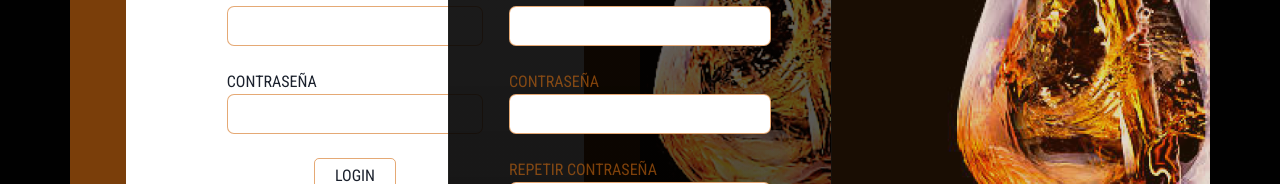
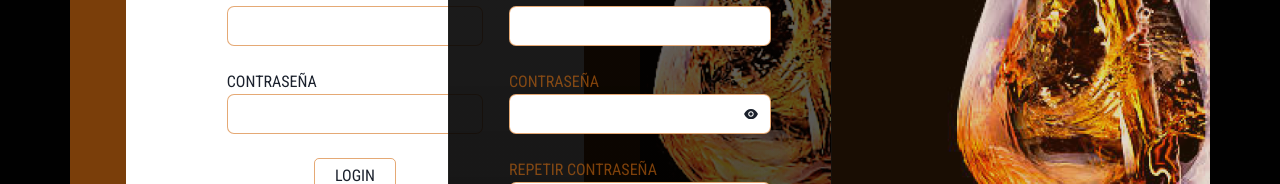
Before and after one commit to Kyokox1/hydra_ecommerce, a React (Create React App) app in the folder frontend/: page / in a window 1280 px wide. Shown: the part 423-607 px from the top of the page. Built offline with nearby package versions, Linux system fonts and the light colour scheme; a web font is replaced by a local one.

Commit message:
Add show password functionality

```diff
--- a/frontend/src/components/home/login/Form.jsx
+++ b/frontend/src/components/home/login/Form.jsx
@@ -40,7 +40,7 @@ const Form = () => {
 				<div className="form-contraseña d-flex flex-column my-4">
 					<label>CONTRASEÑA</label>
 					<input
-						type="pasword"
+						type="password"
 						value={password}
 						onChange={(event) => setPassword(event.target.value)}
 					/>
--- a/frontend/src/components/home/signIn/FormSign.jsx
+++ b/frontend/src/components/home/signIn/FormSign.jsx
@@ -1,4 +1,6 @@
+import { IconButton } from "@chakra-ui/react";
 import React, { useState } from "react";
+import { AiFillEye, AiFillEyeInvisible } from "react-icons/ai";
 
 // redux
 import { useDispatch } from "react-redux";
@@ -6,11 +8,14 @@ import { signClear } from "../../../features/sigIn/signSlice";
 import { registerUser } from "../../../features/user/userSlice";
 
 const FormSign = () => {
+	// state form
 	const [username, setUsername] = useState("");
 	const [email, setEmail] = useState("");
 	const [password, setPassword] = useState("");
 	const [confirmPassword, setConfirmPassword] = useState("");
 	const [cellPhone, setCellPhone] = useState("");
+
+	const [showPassword, setShowPassword] = useState(true);
 
 	const dispatch = useDispatch();
 
@@ -47,7 +52,7 @@ const FormSign = () => {
 				<div className="formSignIn-usuario d-flex flex-column my-4">
 					<label>CORREO ELECTRONICO</label>
 					<input
-						type="text"
+						type="email"
 						value={email}
 						onChange={(event) => setEmail(event.target.value)}
 					/>
@@ -55,15 +60,33 @@ const FormSign = () => {
 				<div className="formSignIn-contraseña d-flex flex-column my-4">
 					<label>CONTRASEÑA</label>
 					<input
-						type="pasword"
+						type={showPassword ? "text" : "password"}
 						value={password}
 						onChange={(event) => setPassword(event.target.value)}
+					/>
+					<IconButton
+						onClick={() =>
+							setShowPassword((prevState) => !prevState)
+						}
+						aria-label="show password"
+						icon={
+							showPassword ? (
+								<AiFillEye />
+							) : (
+								<AiFillEyeInvisible />
+							)
+						}
+						pos="absolute"
+						right="0"
+						bottom="0"
+						isRound
+						bgColor="transparent"
 					/>
 				</div>
 				<div className="formSignIn-usuario d-flex flex-column my-4">
 					<label>REPETIR CONTRASEÑA</label>
 					<input
-						type="text"
+						type={showPassword ? "text" : "password"}
 						value={confirmPassword}
 						onChange={(event) =>
 							setConfirmPassword(event.target.value)
--- a/frontend/src/components/home/signIn/signIn.css
+++ b/frontend/src/components/home/signIn/signIn.css
@@ -1,11 +1,12 @@
 /*estilos de la pagina principal signIn*/
 .signIn {
-  border: 1px solid  #16151494;
+	border: 1px solid #16151494;
 	border-radius: 8px;
 	width: 30%;
 	margin: 0 auto;
 	padding: 20px 60px;
-  background-image:linear-gradient(#0101015d, #010101a7), url("../../../assets/fondoSignIn.png");
+	background-image: linear-gradient(#0101015d, #010101a7),
+		url("../../../assets/fondoSignIn.png");
 	background-position: right;
 	background-repeat: no-repeat;
 	background-size: cover;
@@ -13,7 +14,7 @@
 	position: relative;
 }
 
-.signIn .signIn-close{
+.signIn .signIn-close {
 	position: absolute;
 	top: 10px;
 	right: 10px;
@@ -48,12 +49,15 @@
 }
 /*fin estilos componente logo*/
 /*inicio estilos componente formulario de registro*/
-.formSignIn form input{
+.formSignIn form input {
 	border: 1px solid #d26c1294;
 	padding: 7px;
 	border-radius: 7px;
 	outline: none;
 }
+.formSignIn-contraseña {
+	position: relative;
+}
 /*final estilos componente formulario de registro*/
 /*inicio estilos componente footerSignIn*/
 
```
Lines whose indentation alone changed are shown as unchanged.
